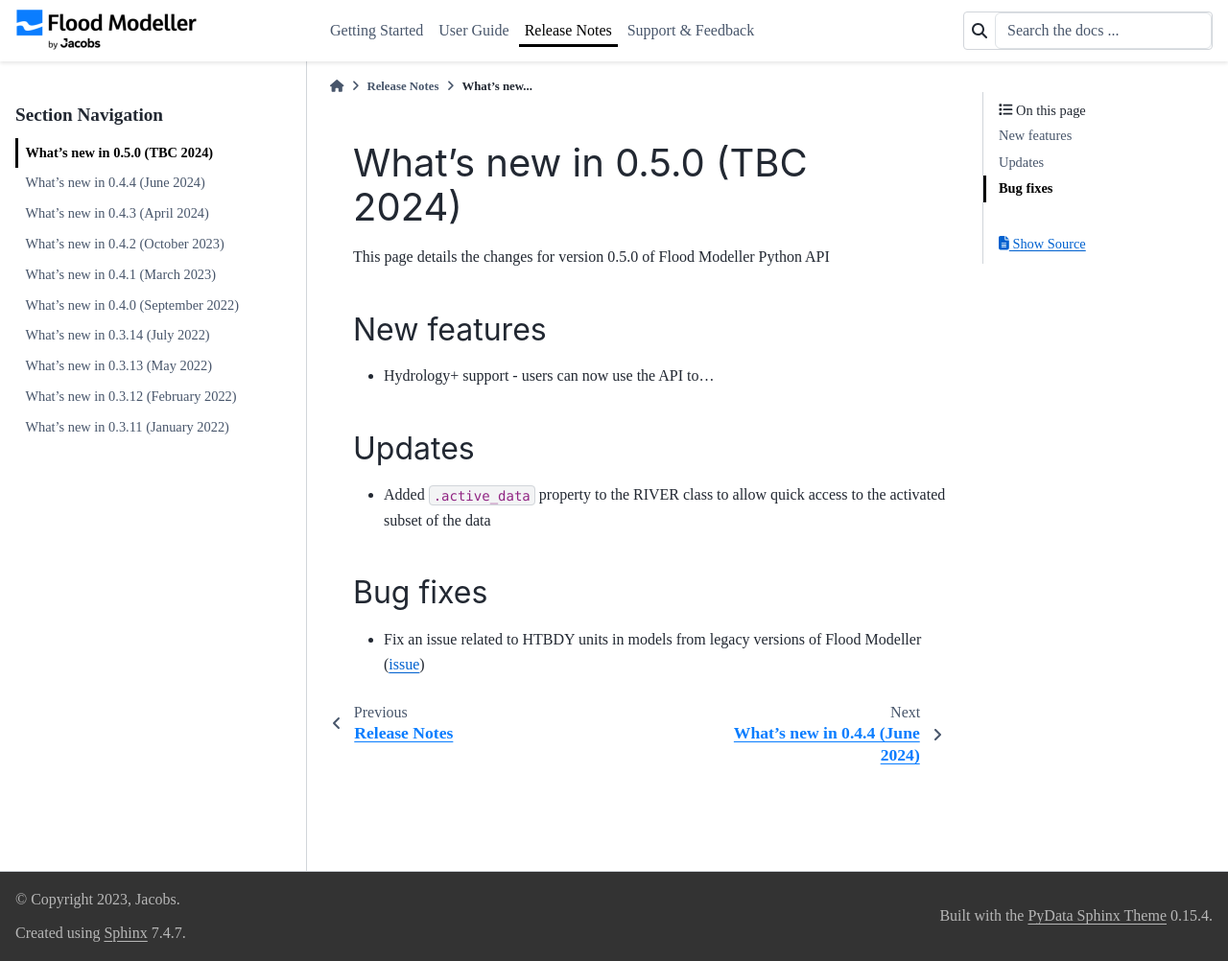
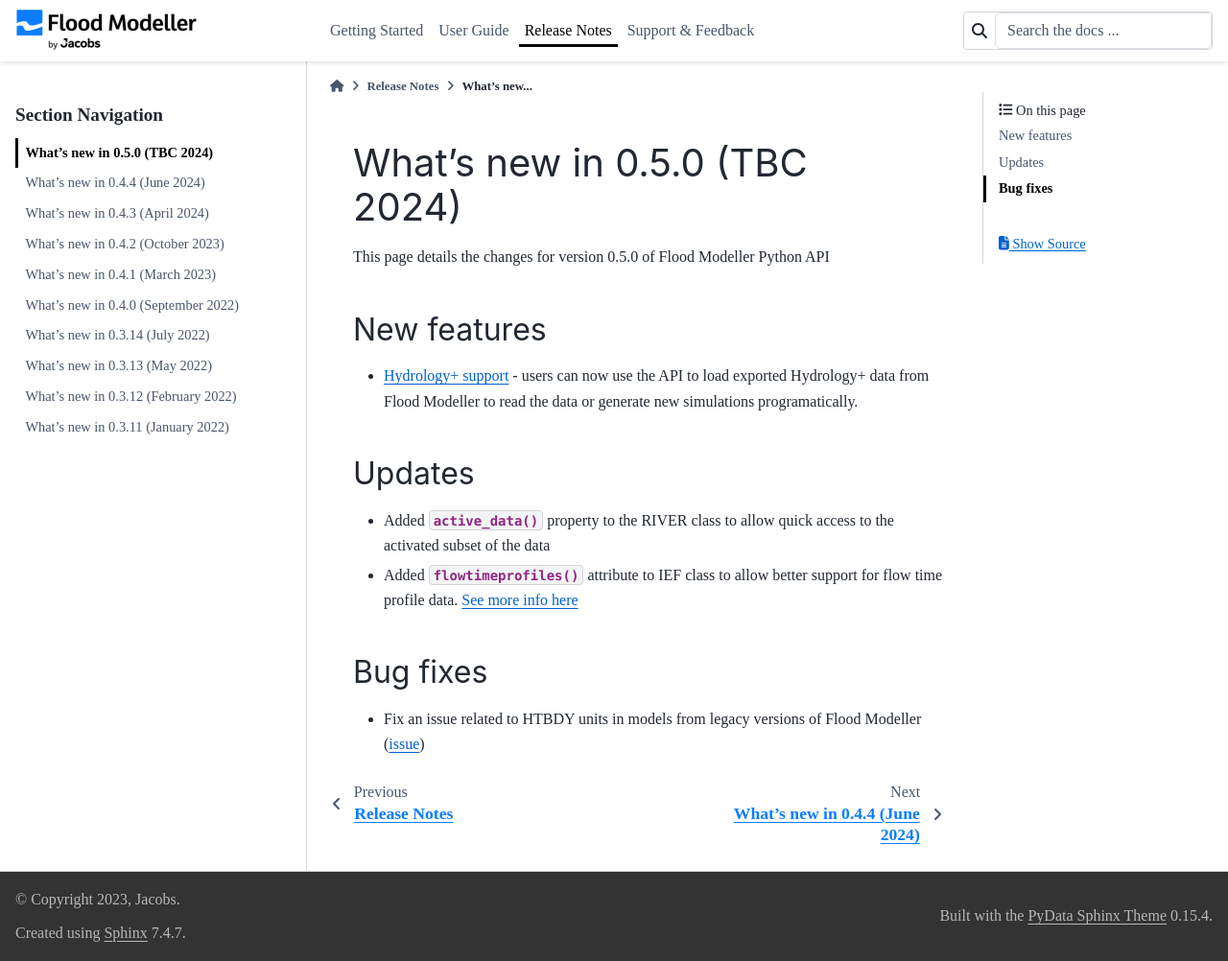
Before and after one commit to People-Places-Solutions/floodmodeller-api, a Sphinx documentation site: the page built from docs/source/release_notes/v0.5.0.rst, in a window 1280 px wide and 1002 px high. Shown: the whole window at 96% size. Built offline with Sphinx 7.4.7 and the PyData theme 0.15.4, drawn with Linux system fonts in a browser that asks for light colours; some web fonts are replaced.

Commit message:
docs updates

```diff
--- a/docs/source/release_notes/v0.5.0.rst
+++ b/docs/source/release_notes/v0.5.0.rst
@@ -6,12 +6,16 @@
 
 New features
 --------------
-- Hydrology+ support - users can now use the API to...
+- :doc:`Hydrology+ support <../user_guide/hydrology_plus>` - users can now use the API to load
+  exported Hydrology+ data from Flood Modeller to read the data or generate new simulations
+  programatically.
 
 Updates
 --------------
-- Added ``.active_data`` property to the RIVER class to allow quick access to the activated subset
-  of the data
+- Added :meth:`~floodmodeller_api.units.RIVER.active_data` property to the RIVER class to allow
+  quick access to the activated subset of the data
+- Added :meth:`~floodmodeller_api.IEF.flowtimeprofiles` attribute to IEF class to allow better
+  support for flow time profile data. :ref:`See more info here<flowtimeprofile_section>`
 
 Bug fixes
 --------------
--- a/docs/source/user_guide/hydrology_plus.rst
+++ b/docs/source/user_guide/hydrology_plus.rst
@@ -1,3 +1,5 @@
+.. _hplus:
+
 Hydrology+
 =============
 Summary
--- a/docs/source/user_guide/ief.rst
+++ b/docs/source/user_guide/ief.rst
@@ -101,6 +101,7 @@
     with previous versions of the API in how event data in IEF files is handled. Any existing
     code that treats eventdata as a list will need to be updated in order to run this version.
 
+.. _flowtimeprofile_section:
 
 Flow Time Profile data
 ^^^^^^^^^^^^^^^^^^^^^^^^
--- a/requirements.txt
+++ b/requirements.txt
@@ -12,8 +12,8 @@
 lxml-stubs==0.5.1
 pandas-stubs==2.2.1.240316
 tqdm-stubs==0.2.1
-sphinx==7.2.6
-sphinx-design==0.5.0
+sphinx==8.0.2
+sphinx-design==0.6.1
 pydata-sphinx-theme==0.15.2
 ipython==8.24.0; python_version != '3.9'
 ipython==8.18.1; python_version == '3.9'
```
